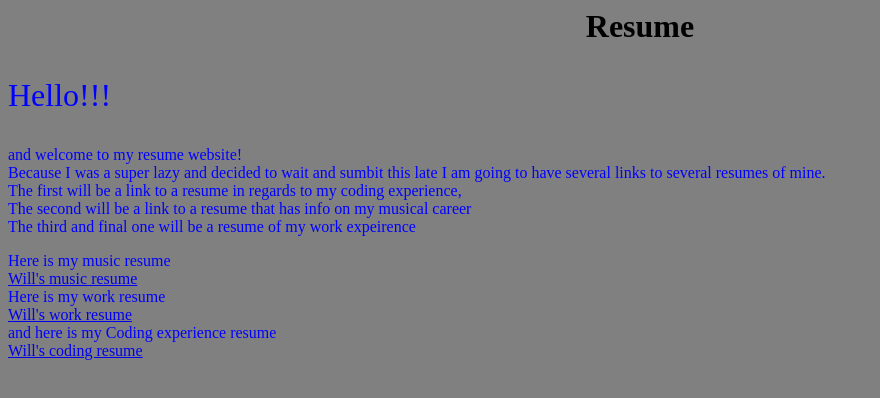
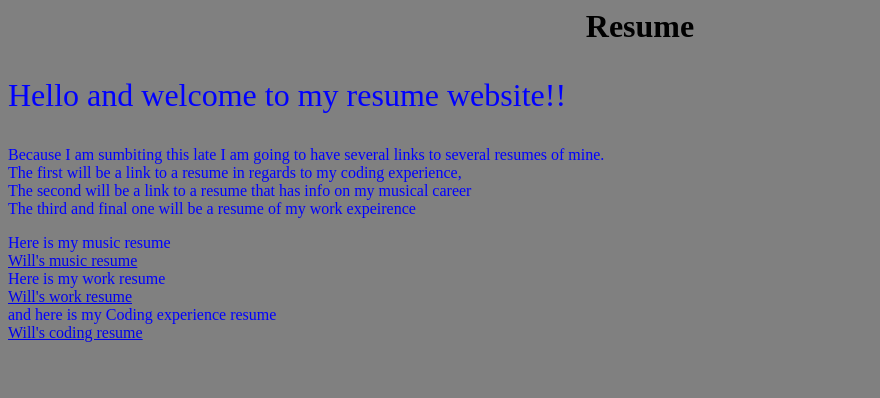
Before and after one commit to Vilhelm13/website, a plain HTML site: page index.html in a window 1280 px wide. Shown: the whole page, without its empty margins (0-880 px from the left). Drawn offline with Linux system fonts and the light colour scheme.

Commit message:
Update index.html

```diff
--- a/index.html
+++ b/index.html
@@ -25,10 +25,10 @@
    <h1 class="LargerFont"> Resume</h1>
 
 
-  <p class="Largerfont"> Hello!!! </p>
+  <p class="Largerfont"> Hello and welcome to my resume website!! </p>
 
-  <p> and welcome to my resume website! <br>
-   Because I was a super lazy and decided to wait and sumbit this late I am going to have several links to several resumes of mine. <br>
+  <p>
+   Because I am sumbiting this late I am going to have several links to several resumes of mine. <br>
    The first will be a link to a resume in regards to my coding experience,<br>
    The second will be a link to a resume that has info on my musical career<br>
    The third and final one will be a resume of my work expeirence
```
